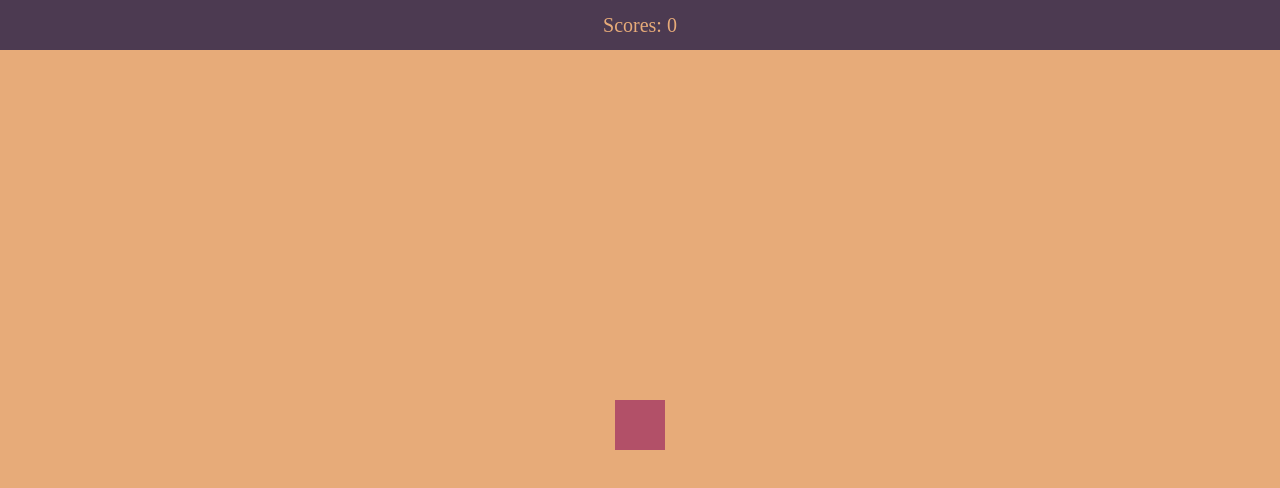
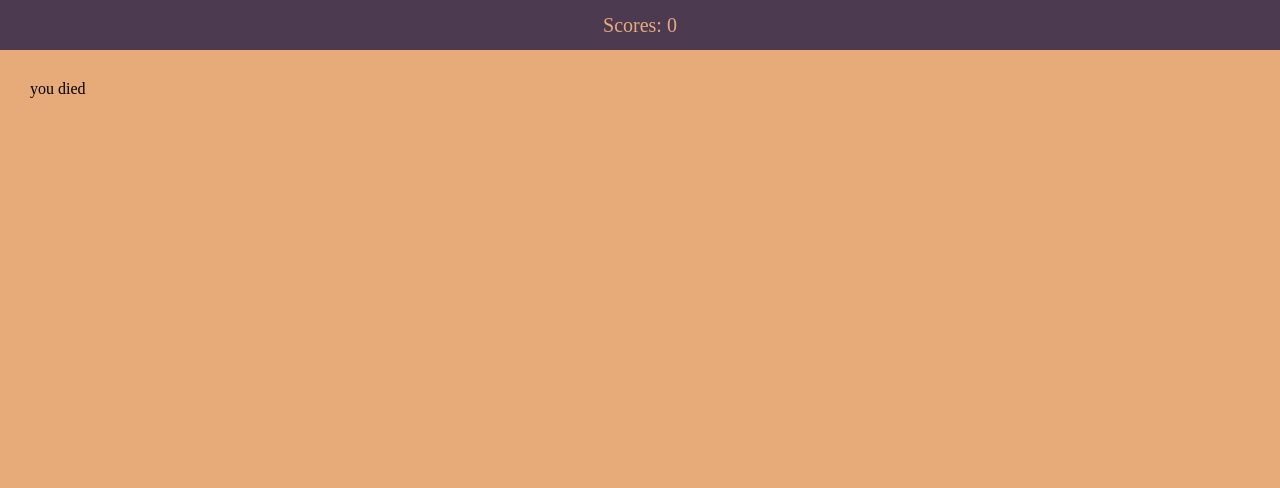
Before and after one commit to Betrayer/clicker, a React (Create React App) app: page / in a window 1280 px wide. Shown: the top 488 px of the page. Built offline with nearby package versions, Linux system fonts and the light colour scheme.

Commit message:
basic conitions
i've added basic game conditions based on timer - after 5.5 sec game ends.

```diff
--- a/src/components/field/index.tsx
+++ b/src/components/field/index.tsx
@@ -1,26 +1,56 @@
-import React, { FC, useRef } from "react";
+import React, { FC, useEffect, useRef, useState } from "react";
 import { useDispatch, useSelector } from "react-redux";
+import { borderlines } from "../../constants";
 import { randomizer } from "../../helpers/tools";
 import { setScore } from "../../redux/actions/score";
+import { setCoords } from "../../redux/actions/target";
 import { RootState } from "../../redux/rootReducer";
 import Target from "../target";
 import "./index.scss";
 
 const Field: FC = () => {
   const currentScore = useSelector((state: RootState) => state.score.score);
+  const currentCoords = useSelector((state: RootState) => state.target.coords);
+  const isHit = useSelector((state: RootState) => state.target.isHit);
+
   const dispatch = useDispatch();
-  const isTarget = useRef(null);
+
+  const isTarget = useRef<HTMLDivElement>(null);
+
+  const [isOver, setIsOver] = useState(false);
+
+  useEffect(() => {
+    const timer = setTimeout(() => {
+      setIsOver(true);
+    }, 3000);
+    return () => clearTimeout(timer);
+  }, [isHit]);
 
   const handleClick = (): void => {
     const callback = () => {
-      randomizer(window.innerWidth, window.innerHeight);
+      dispatch(
+        setCoords(
+          randomizer(
+            window.innerWidth - borderlines.horizontal,
+            window.innerHeight - borderlines.vertical
+          )
+        )
+      );
     };
     isTarget.current && dispatch(setScore(currentScore + 1, callback));
   };
 
   return (
     <section className="field">
-      <Target handleClick={handleClick} isTarget={isTarget} />
+      {isOver ? (
+        <span>you died</span>
+      ) : (
+        <Target
+          handleClick={handleClick}
+          isTarget={isTarget}
+          currentCoords={currentCoords}
+        />
+      )}
     </section>
   );
 };
--- a/src/components/target/index.scss
+++ b/src/components/target/index.scss
@@ -3,5 +3,4 @@
   height: 50px;
   background-color: #b25068;
   position: absolute;
-  transform: translate(-50%, -50%);
 }
--- a/src/components/target/index.tsx
+++ b/src/components/target/index.tsx
@@ -1,16 +1,21 @@
-import React, { FC } from "react";
+import React, { FC, RefObject } from "react";
+import { CoordsData } from "../../types";
 import "./index.scss";
 
 interface TargetProps {
   handleClick: () => void;
-  isTarget: any;
+  currentCoords: CoordsData;
+  isTarget: RefObject<HTMLDivElement>;
 }
 
-const Target: FC<TargetProps> = ({ handleClick, isTarget }) => {
+const Target: FC<TargetProps> = ({ handleClick, isTarget, currentCoords }) => {
   return (
     <div
       ref={isTarget}
-      style={{ top: "50%", left: "50%" }}
+      style={{
+        top: currentCoords ? currentCoords.height : "50%",
+        left: currentCoords ? currentCoords.width : "50%",
+      }}
       className="target"
       onClick={handleClick}
     />
--- /dev/null
+++ b/src/constants/index.ts
@@ -0,0 +1,4 @@
+export const borderlines = {
+  vertical: 79,
+  horizontal: 29,
+};
--- a/src/helpers/tools.ts
+++ b/src/helpers/tools.ts
@@ -1,8 +1,9 @@
-export const randomizer = (width: number, height: number) => {
+import { CoordsData } from "../types";
+
+export const randomizer = (width: number, height: number): CoordsData => {
   const randomResult = {
-    width: Math.floor(Math.random() * (width - 0 + 1)) + 0,
-    height: Math.floor(Math.random() * (height - 0 + 1)) + 0,
+    width: Math.floor(Math.random() * (width - 30 + 1)) + 30,
+    height: Math.floor(Math.random() * (height - 30 + 1)) + 30,
   };
-  console.log(randomResult);
   return randomResult;
 };
--- /dev/null
+++ b/src/redux/actionTypes/target.ts
@@ -0,0 +1,16 @@
+import { CoordsData } from "../../types";
+
+export const SET_COORDS = "SET_COORDS";
+export const IS_HIT = "IS_HIT";
+
+export type SetCoordsAction = {
+  type: typeof SET_COORDS;
+  payload: CoordsData;
+};
+
+export type IsHitAction = {
+  type: typeof IS_HIT;
+  payload: boolean;
+};
+
+export type TargetActions = SetCoordsAction | IsHitAction;
--- /dev/null
+++ b/src/redux/actions/target.ts
@@ -0,0 +1,12 @@
+import { IS_HIT, SET_COORDS, TargetActions } from "../actionTypes/target";
+import { CoordsData } from "../../types";
+
+export const setCoords = (payload: CoordsData): TargetActions => ({
+  type: SET_COORDS,
+  payload,
+});
+
+export const isHit = (payload: boolean): TargetActions => ({
+  type: IS_HIT,
+  payload,
+});
--- /dev/null
+++ b/src/redux/reducers/target.ts
@@ -0,0 +1,35 @@
+import { IS_HIT, SET_COORDS, TargetActions } from "../actionTypes/target";
+import { CoordsData } from "../../types";
+
+interface TargetState {
+  coords: CoordsData;
+  isHit: boolean;
+}
+
+const initialState: TargetState = {
+  coords: {
+    width: 0,
+    height: 0,
+  },
+  isHit: false,
+};
+
+export const targetReducer = (
+  state = initialState,
+  action: TargetActions
+): TargetState => {
+  switch (action.type) {
+    case SET_COORDS:
+      return {
+        ...state,
+        coords: action.payload,
+      };
+    case IS_HIT:
+      return {
+        ...state,
+        isHit: action.payload,
+      };
+    default:
+      return state;
+  }
+};
--- a/src/redux/rootReducer.ts
+++ b/src/redux/rootReducer.ts
@@ -1,8 +1,10 @@
 import { combineReducers } from "redux";
+import { targetReducer } from "./reducers/target";
 import { scoreReducer } from "./reducers/score";
 
 const RootReducer = combineReducers({
   score: scoreReducer,
+  target: targetReducer,
 });
 
 export type RootState = ReturnType<typeof RootReducer>;
--- a/src/redux/sagas/score.ts
+++ b/src/redux/sagas/score.ts
@@ -1,13 +1,23 @@
-import { all, AllEffect, call, put, takeLatest } from "redux-saga/effects";
+import {
+  all,
+  AllEffect,
+  call,
+  delay,
+  put,
+  takeLatest,
+} from "redux-saga/effects";
+import { isHit } from "../actions/target";
 import { SetScoreAction, SET_SCORE } from "../actionTypes/score";
 
 function* randomCoords(action: SetScoreAction) {
   try {
-    action.callback();
+    yield put(isHit(true));
+    yield call(action.callback);
   } catch (error) {
     alert(error);
   } finally {
-    console.log("success");
+    yield delay(500);
+    yield put(isHit(false));
   }
 }
 
--- /dev/null
+++ b/src/types/index.ts
@@ -0,0 +1,4 @@
+export type CoordsData = {
+  width: number;
+  height: number;
+};
```
